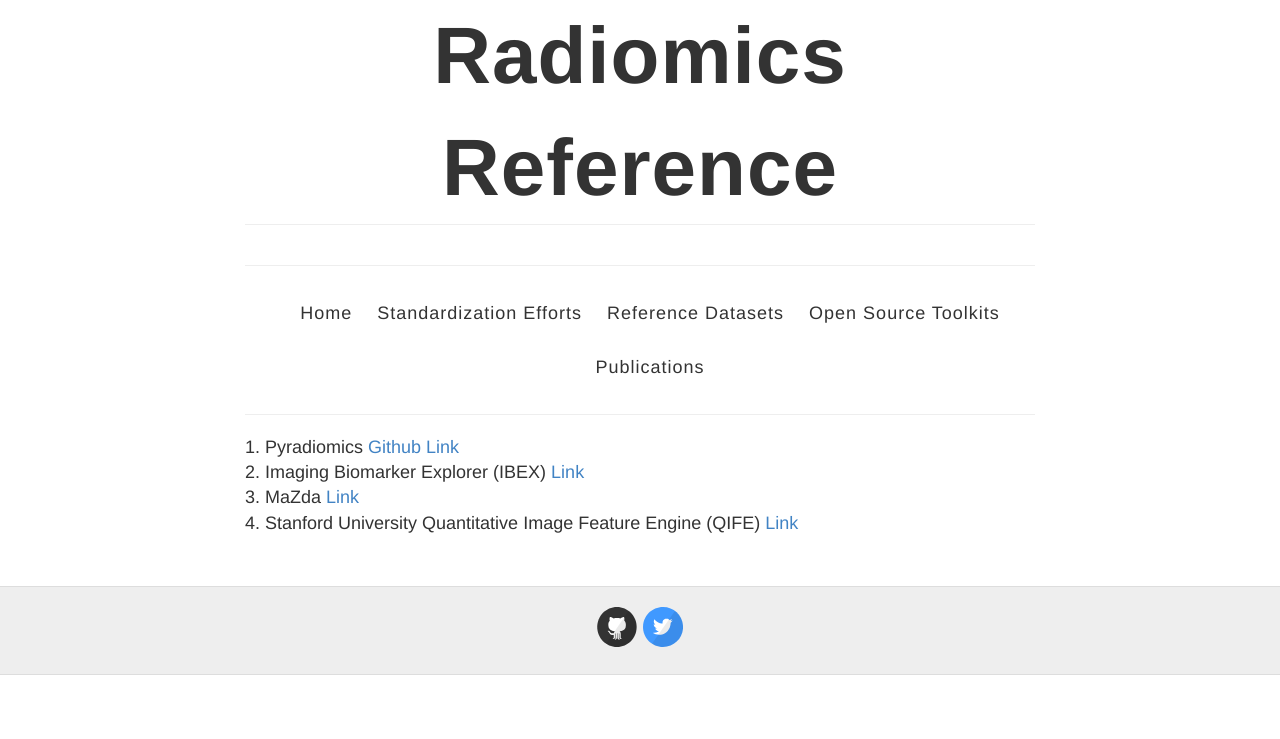
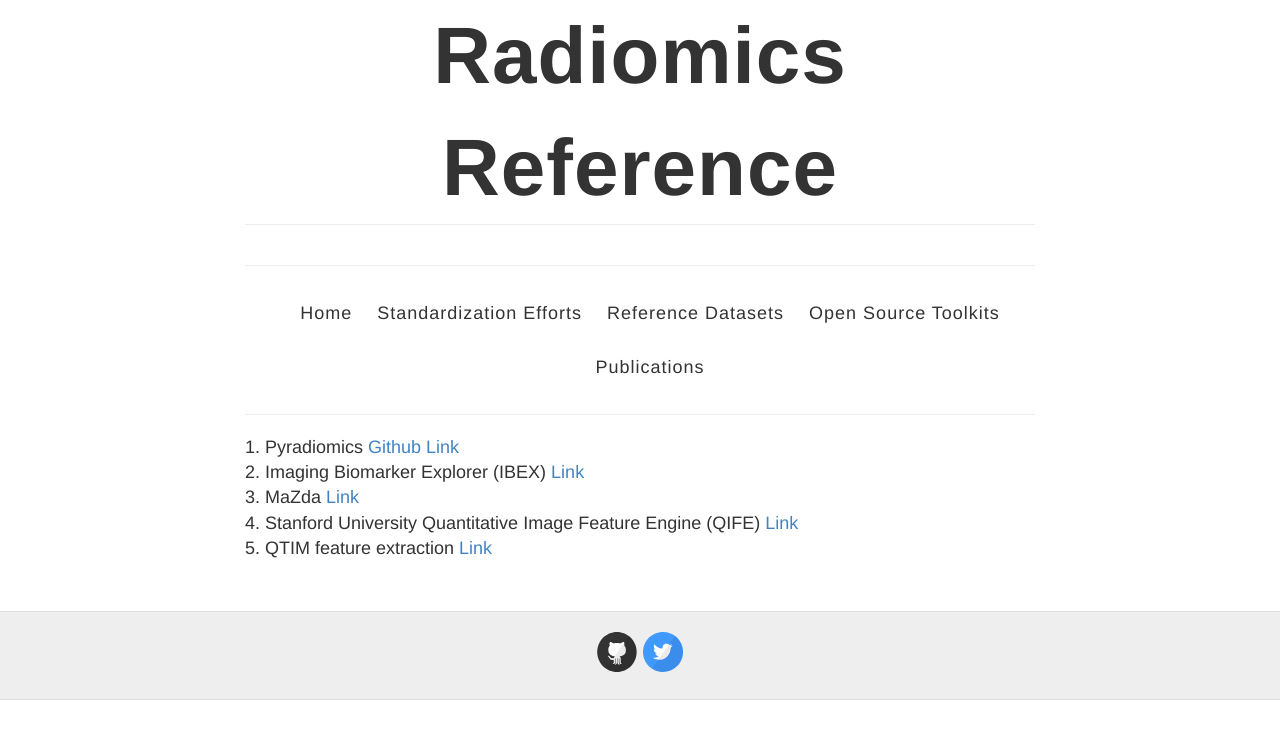
Before and after one commit to QTIM-Lab/Radiomics_reference, a Jekyll site: the page built from open.html, in a window 1280 px wide. Shown: the top 739 px of the page. Built offline with Jekyll 4.4.1, drawn with Linux system fonts in a browser that asks for light colours.

Commit message:
Update open.html

```diff
--- a/open.html
+++ b/open.html
@@ -18,3 +18,7 @@ permalink: /open/
 <div>
 4. Stanford University Quantitative Image Feature Engine (QIFE) <a href="https://github.com/riipl/3d_qifp"> Link</a>
 </div>
+
+<div>
+5. QTIM feature extraction <a href="https://github.com/QTIM-Lab/qtim_tools#qtim_features"> Link</a>
+</div>
```
